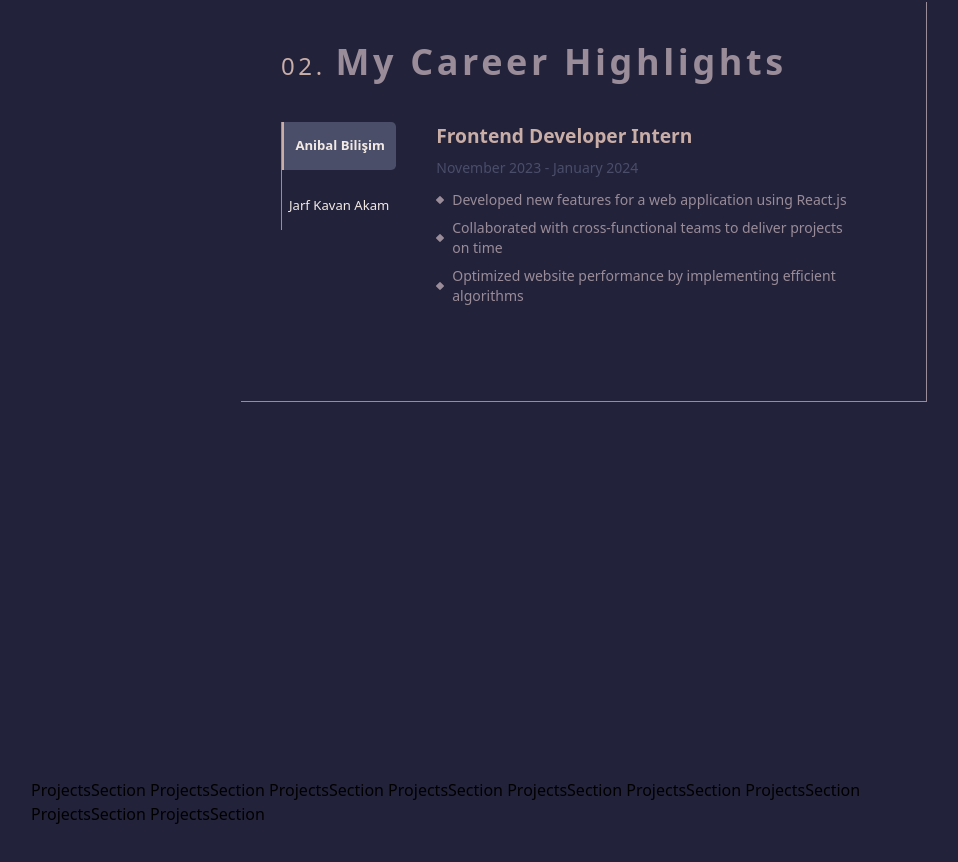
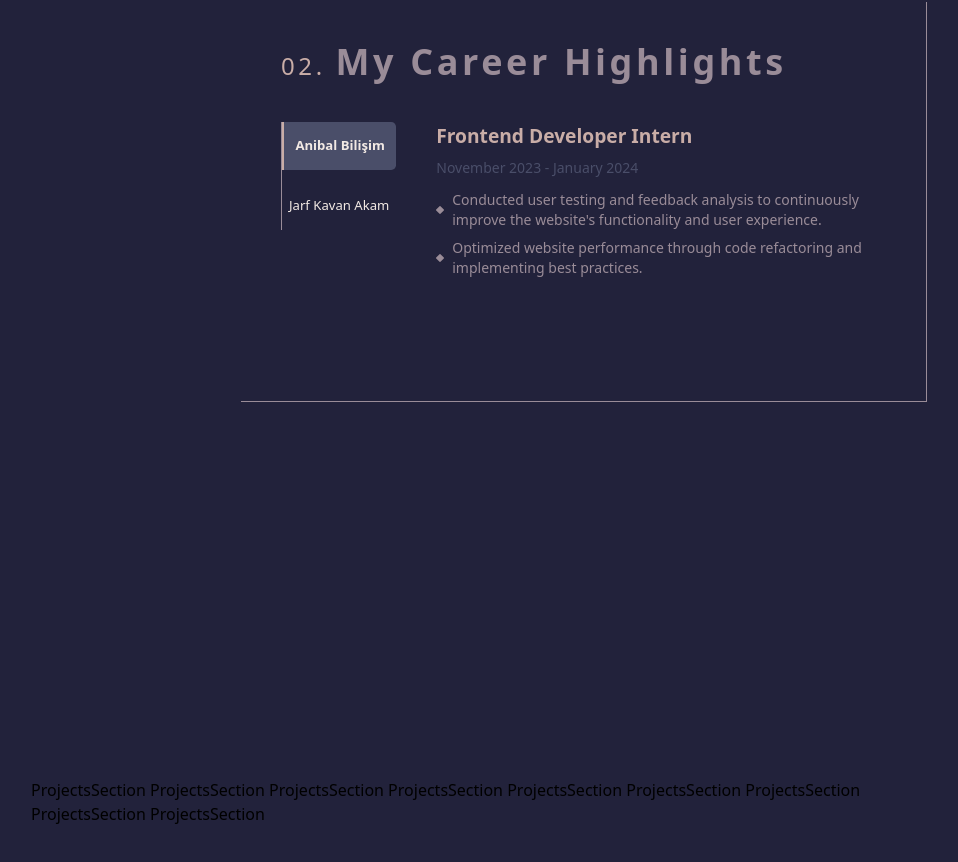
Before and after one commit to HitaBeeDev/portfolio, a React (Vite) app: page / in a window 1280 px wide. Shown: the part 1594-2456 px from the top of the page, without its empty margins (177-1135 px from the left). Built offline with nearby package versions, Linux system fonts and the light colour scheme.

Commit message:
finishing work section

```diff
--- a/src/Components/jobTabContents.js
+++ b/src/Components/jobTabContents.js
@@ -4,23 +4,18 @@ const jobTabContents = [
     jobPosition: "Frontend Developer Intern",
     jobDate: "November 2023 - January 2024",
     jobBulletPoints: [
-      "Developed new features for a web application using React.js",
-      "Collaborated with cross-functional teams to deliver projects on time",
-      "Optimized website performance by implementing efficient algorithms",
+      "Conducted user testing and feedback analysis to continuously improve the website's functionality and user experience.",
+      "Optimized website performance through code refactoring and implementing best practices.",
     ],
   },
   {
     jobFirm: "Jarf Kavan Akam",
     jobPosition: "Frontend Developer",
-    jobDate: "July 2018 - December 2019",
+    jobDate: "January 2024 - Present",
     jobBulletPoints: [
-      "Led product development lifecycle from conception to launch",
-      "Analyzed market trends and gathered customer feedback to prioritize features",
-      "Managed a team of developers and designers to deliver high-quality products",
-      "Managed a team of developers and designers to deliver high-quality products",
-      "Managed a team of developers and designers to deliver high-quality products",
-      "Managed a team of developers and designers to deliver high-quality products",
-      "Managed a team of developers and designers to deliver high-quality products",
+      "Spearheaded security initiatives, including identifying and mitigating vulnerabilities, ensuring stability and integrity of front-end applications",
+      "Led the development and maintenance of Design System Language, ensuring consistency and efficiency across platforms",
+      "Collaborated with cross-functional teams to optimize bundle size of micro-frontend apps, resulting in improved load times",
     ],
   },
 ];
```
